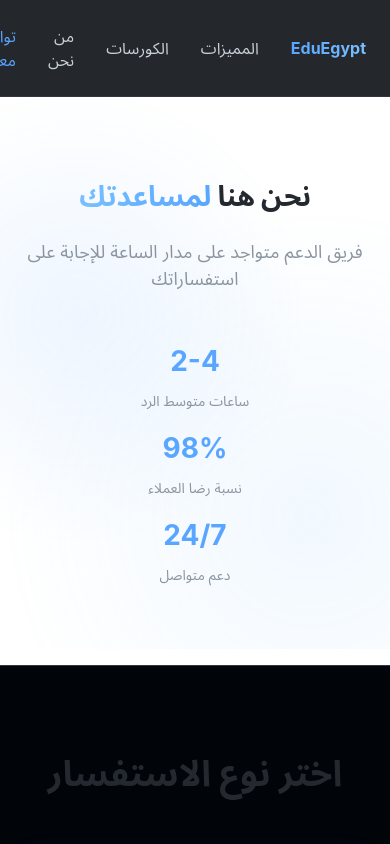
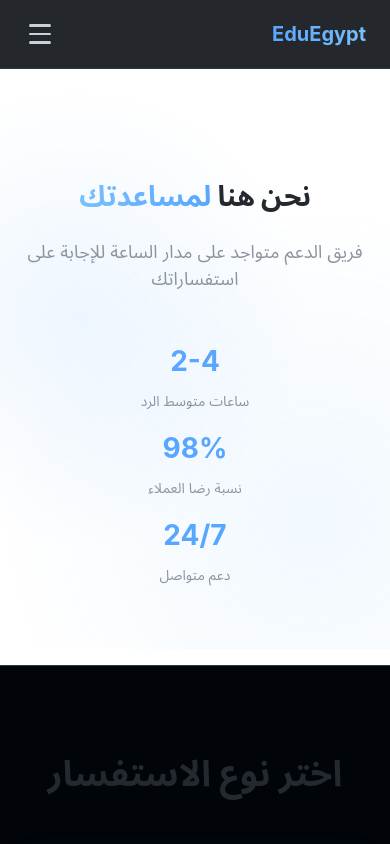
Before and after one commit to abdalla-sobhy/ACE, a Next.js app in the folder frontend/: page /contact in a window 390 px wide. Shown: the top 844 px of the page. Built offline with nearby package versions, Linux system fonts and the light colour scheme.

Commit message:
navbar responsive design

```diff
--- a/frontend/app/signup/page.tsx
+++ b/frontend/app/signup/page.tsx
@@ -147,16 +147,13 @@ function SignupContent() {
           });
         }
 
-        // IMPORTANT: Check the actual verification status instead of auto-marking as verified
         if (savedSessionId) {
           setDiditSessionId(savedSessionId);
-          // Check the actual status
           checkVerificationStatus(savedSessionId);
         }
 
         // Clean up
         sessionStorage.removeItem("registrationState");
-        // Don't remove diditSessionId yet - we need it for status check
 
         // Clean the URL
         router.push("/signup");
--- a/frontend/components/Nav/Nav.module.css
+++ b/frontend/components/Nav/Nav.module.css
@@ -8,13 +8,22 @@
   z-index: 1000;
   padding: 16px 0;
 }
+
 .navContainer {
   max-width: 1280px;
   margin: 0 auto;
+  padding: 0 24px;
+}
+
+/* Desktop styles */
+.navHeader {
+  display: none;
+}
+
+.navContent {
   display: flex;
   justify-content: space-between;
   align-items: center;
-  padding: 0 24px;
 }
 
 .navLeft {
@@ -49,14 +58,22 @@
   align-items: center;
 }
 
-.signIn {
+.signIn, .signInActive {
   color: #c9d1d9;
   text-decoration: none;
   padding: 8px 16px;
   transition: color 0.2s;
 }
 
-.signUp {
+.signIn:hover {
+  color: #58a6ff;
+}
+
+.signInActive {
+  color: #58a6ff;
+}
+
+.signUp, .signUpActive {
   background: #238636;
   color: white;
   text-decoration: none;
@@ -69,4 +86,159 @@
   background: #2ea043;
 }
 
-.navLeft a:hover, .navLeft a.active { color: #58a6ff; }
+.signUpActive {
+  background: #2ea043;
+}
+
+.navLeft a.active {
+  color: #58a6ff;
+}
+
+/* Hamburger button */
+.hamburger {
+  display: none;
+  flex-direction: column;
+  background: none;
+  border: none;
+  cursor: pointer;
+  padding: 5px;
+  z-index: 1001;
+}
+
+.hamburger span {
+  width: 25px;
+  height: 3px;
+  background-color: #c9d1d9;
+  margin: 3px 0;
+  transition: 0.3s;
+  border-radius: 2px;
+}
+
+/* Mobile styles */
+@media (max-width: 968px) {
+  .navContainer {
+    display: block;
+  }
+
+  .navHeader {
+    display: flex;
+    justify-content: space-between;
+    align-items: center;
+  }
+
+  .hamburger {
+    display: flex;
+  }
+
+  .navContent {
+    position: fixed;
+    top: 65px;
+    left: 0;
+    right: 0;
+    background: rgba(13, 17, 23, 0.98);
+    backdrop-filter: blur(10px);
+    flex-direction: column;
+    padding: 20px 24px;
+    transform: translateX(-100%);
+    transition: transform 0.3s ease;
+    border-bottom: 1px solid #30363d;
+    max-height: calc(100vh - 65px);
+    overflow-y: auto;
+  }
+
+  .navContent.open {
+    transform: translateX(0);
+  }
+
+  .navLeft {
+    flex-direction: column;
+    width: 100%;
+    gap: 0;
+    margin-bottom: 20px;
+  }
+
+  .navLeft a {
+    padding: 15px 0;
+    border-bottom: 1px solid #30363d;
+    width: 100%;
+    text-align: right;
+  }
+
+  .navLeft a:first-child {
+    border-top: 1px solid #30363d;
+  }
+
+  .navRight {
+    flex-direction: column;
+    width: 100%;
+    gap: 12px;
+  }
+
+  .signIn, .signInActive,
+  .signUp, .signUpActive {
+    width: 100%;
+    text-align: center;
+    display: block;
+  }
+}
+
+@media (max-width: 480px) {
+  .logo {
+    font-size: 20px;
+  }
+
+  .navLeft a {
+    font-size: 15px;
+  }
+
+  .hamburger span {
+    width: 22px;
+    height: 2.5px;
+  }
+}
+
+/* Add logo to desktop view */
+@media (min-width: 969px) {
+  .navLeft > :first-child {
+    font-size: 24px;
+    font-weight: 700;
+    margin: 0;
+    background: linear-gradient(to right, #58a6ff, #79c0ff);
+    -webkit-background-clip: text;
+    -webkit-text-fill-color: transparent;
+  }
+  .nav::before {
+    content: '';
+    position: fixed;
+    top: 0;
+    left: 0;
+    right: 0;
+    bottom: 0;
+    background: rgba(0, 0, 0, 0.5);
+    opacity: 0;
+    visibility: hidden;
+    transition: opacity 0.3s ease, visibility 0.3s ease;
+    z-index: -1;
+  }
+
+  .nav:has(.navContent.open)::before {
+    opacity: 1;
+    visibility: visible;
+  }
+}
+.overlay {
+  position: fixed;
+  top: 0;
+  left: 0;
+  right: 0;
+  bottom: 0;
+  background: rgba(0, 0, 0, 0.5);
+  z-index: -1;
+  display: none;
+}
+
+@media (max-width: 968px) {
+  .overlay {
+    display: block;
+  }
+}
--- a/frontend/components/Nav/Nav.tsx
+++ b/frontend/components/Nav/Nav.tsx
@@ -2,39 +2,96 @@
 
 import Link from "next/link";
 import { usePathname } from "next/navigation";
+import { useState, useEffect, useRef } from "react";
 import styles from "./Nav.module.css";
 
 export default function Nav() {
   const pathname = usePathname();
+  const [isMenuOpen, setIsMenuOpen] = useState(false);
+  const navRef = useRef<HTMLElement>(null);
+
+  const toggleMenu = () => {
+    setIsMenuOpen(!isMenuOpen);
+  };
+
+  const closeMenu = () => {
+    setIsMenuOpen(false);
+  };
+
+  useEffect(() => {
+    const handleClickOutside = (event: MouseEvent | TouchEvent) => {
+      if (navRef.current && !navRef.current.contains(event.target as Node)) {
+        closeMenu();
+      }
+    };
+
+    if (isMenuOpen) {
+      document.addEventListener("mousedown", handleClickOutside);
+      document.addEventListener("touchstart", handleClickOutside);
+    }
+
+    return () => {
+      document.removeEventListener("mousedown", handleClickOutside);
+      document.removeEventListener("touchstart", handleClickOutside);
+    };
+  }, [isMenuOpen]);
+
+  useEffect(() => {
+    const handleResize = () => {
+      if (window.innerWidth > 968) {
+        closeMenu();
+      }
+    };
+
+    window.addEventListener("resize", handleResize);
+    return () => window.removeEventListener("resize", handleResize);
+  }, []);
 
   return (
-    <nav className={styles.nav}>
+    <nav className={styles.nav} ref={navRef}>
       <div className={styles.navContainer}>
-        <div className={styles.navLeft}>
-          <Link href="/" className={styles.logo}>
+        <div className={styles.navHeader}>
+          <Link href="/" className={styles.logo} onClick={closeMenu}>
             EduEgypt
           </Link>
+          <button
+            className={styles.hamburger}
+            onClick={toggleMenu}
+            aria-label="Toggle menu"
+          >
+            <span></span>
+            <span></span>
+            <span></span>
+          </button>
+        </div>
+
+        <div className={`${styles.navContent} ${isMenuOpen ? styles.open : ''}`}>
+          <div className={styles.navLeft}>
             <Link
               href="/features"
               className={pathname === "/features" ? styles.active : ""}
+              onClick={closeMenu}
             >
               المميزات
             </Link>
             <Link
               href="/courses"
               className={pathname === "/courses" ? styles.active : ""}
+              onClick={closeMenu}
             >
               الكورسات
             </Link>
             <Link
               href="/about"
               className={pathname === "/about" ? styles.active : ""}
+              onClick={closeMenu}
             >
               من نحن
             </Link>
             <Link
               href="/contact"
               className={pathname === "/contact" ? styles.active : ""}
+              onClick={closeMenu}
             >
               تواصل معنا
             </Link>
@@ -43,17 +100,20 @@ export default function Nav() {
             <Link
               href="/login"
               className={pathname === "/login" ? styles.signInActive : styles.signIn}
+              onClick={closeMenu}
             >
               تسجيل الدخول
             </Link>
             <Link
               href="/signup"
               className={pathname === "/signup" ? styles.signUpActive : styles.signUp}
+              onClick={closeMenu}
             >
               انضم مجاناً
             </Link>
           </div>
         </div>
+      </div>
     </nav>
   );
 }
```
Lines whose indentation alone changed are shown as unchanged.
